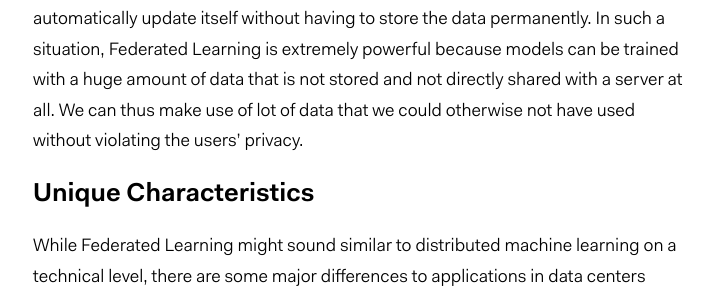
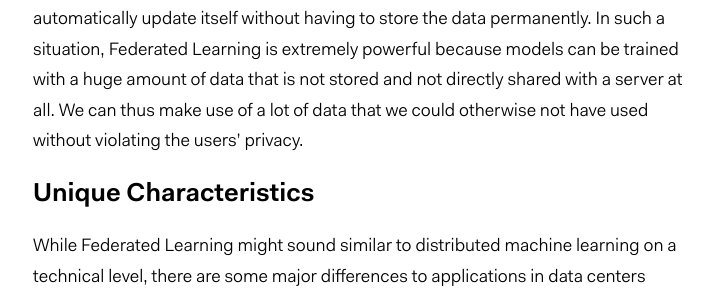
Before and after one commit to florian/florian.github.io, a Jekyll site: the page built from _posts/2018-05-09-federated-learning.md, in a window 1280 px wide and 900 px high, scrolled down 2733 px. Shown: the part 402-694 px from the top of the window, without its empty margins (282-995 px from the left). Built offline with Jekyll 4.4.1, drawn with Linux system fonts in a browser that asks for light colours; formulas are drawn with MathJax 3; some of the changed text lies outside the part shown.

```diff
--- a/_posts/2018-05-09-federated-learning.md
+++ b/_posts/2018-05-09-federated-learning.md
@@ -75,7 +75,7 @@ While users type on their keyboards, the model tries to predict the next word.
 As soon as the user typed the next word, a new data point is created and the true label (the last word) is determined.
 The model can then automatically update itself without having to store the data permanently.
 In such a situation, Federated Learning is extremely powerful because models can be trained with a huge amount of data that is not stored and not directly shared with a server at all.
-We can thus make use of lot of data that we could otherwise not have used without violating the users' privacy.
+We can thus make use of a lot of data that we could otherwise not have used without violating the users' privacy.
 
 ### Unique Characteristics
 
```
Also changed, not shown: 2 other files.
